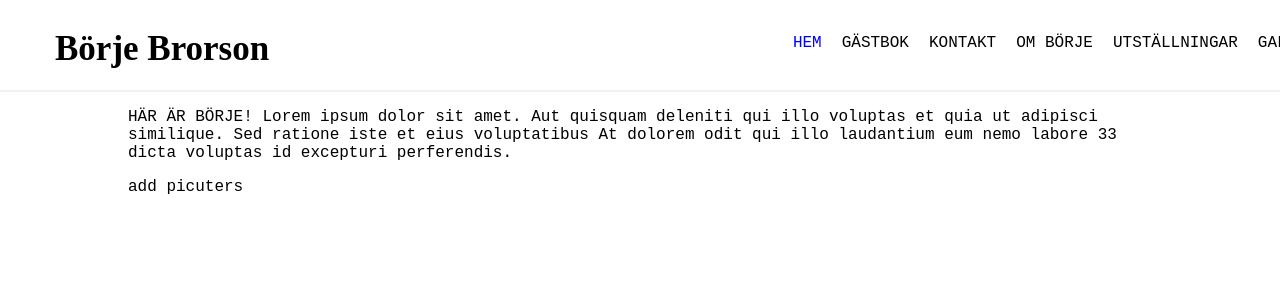
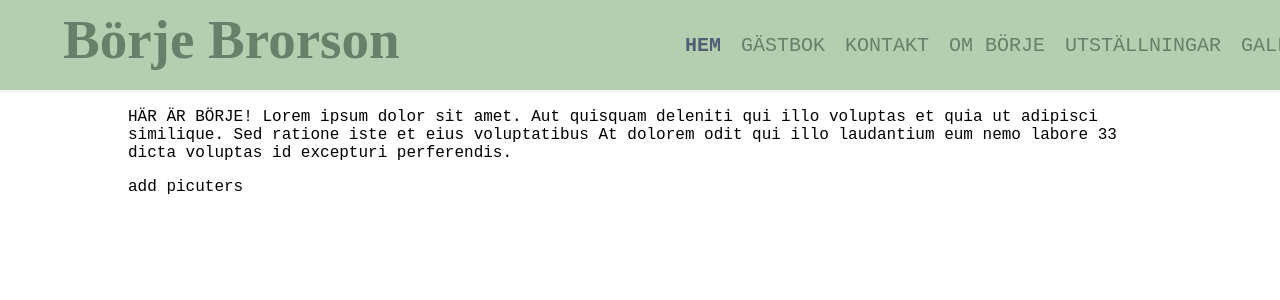
Before and after one commit to LovisaBrorson/final-project, a React (Create React App) app in the folder front-end/: page / in a window 1280 px wide. Shown: the top 300 px of the page. Built offline with nearby package versions, Linux system fonts and the light colour scheme; a web font is replaced by a local one.

Commit message:
Added css to navbar

```diff
--- a/front-end/src/components/Navbar.js
+++ b/front-end/src/components/Navbar.js
@@ -11,19 +11,22 @@ const Nav = styled.nav`
   justify-content: space-between;
   padding-left: 55px;
   padding-right: 55px;
+  background-color: #b4cfb0;
 
   h1 {
-    font-size: 35px;
+    font-size: 55px;
     font-family: "Imperial Script", cursive;
+    margin: 8px;
+    font-weight: 700;
   }
 
   a {
-    color: black;
+    color: #66806a;
     text-decoration: none;
   }
 
   a.active {
-    color: blue;
+    color: #525e75;
   }
 `
 
--- a/front-end/src/components/RightNavbar.js
+++ b/front-end/src/components/RightNavbar.js
@@ -8,17 +8,18 @@ const Ul = styled.ul`
   flex-flow: row nowrap;
 
   a {
-    color: black;
+    color: #66806a;
     text-decoration: none;
   }
 
   a.active {
-    color: blue;
-    text-decoration: none;
+    color: #525e75;
+    font-weight: 700;
   }
 
   li {
     padding: 18px 10px;
+    font-size: 20px;
   }
 
   @media (max-width: 768px) {
```
Also changed, not shown: front-end/src/Components/RightNavbar.js (+4 -3 lines), front-end/src/Components/navbar.js (+6 -3 lines).
